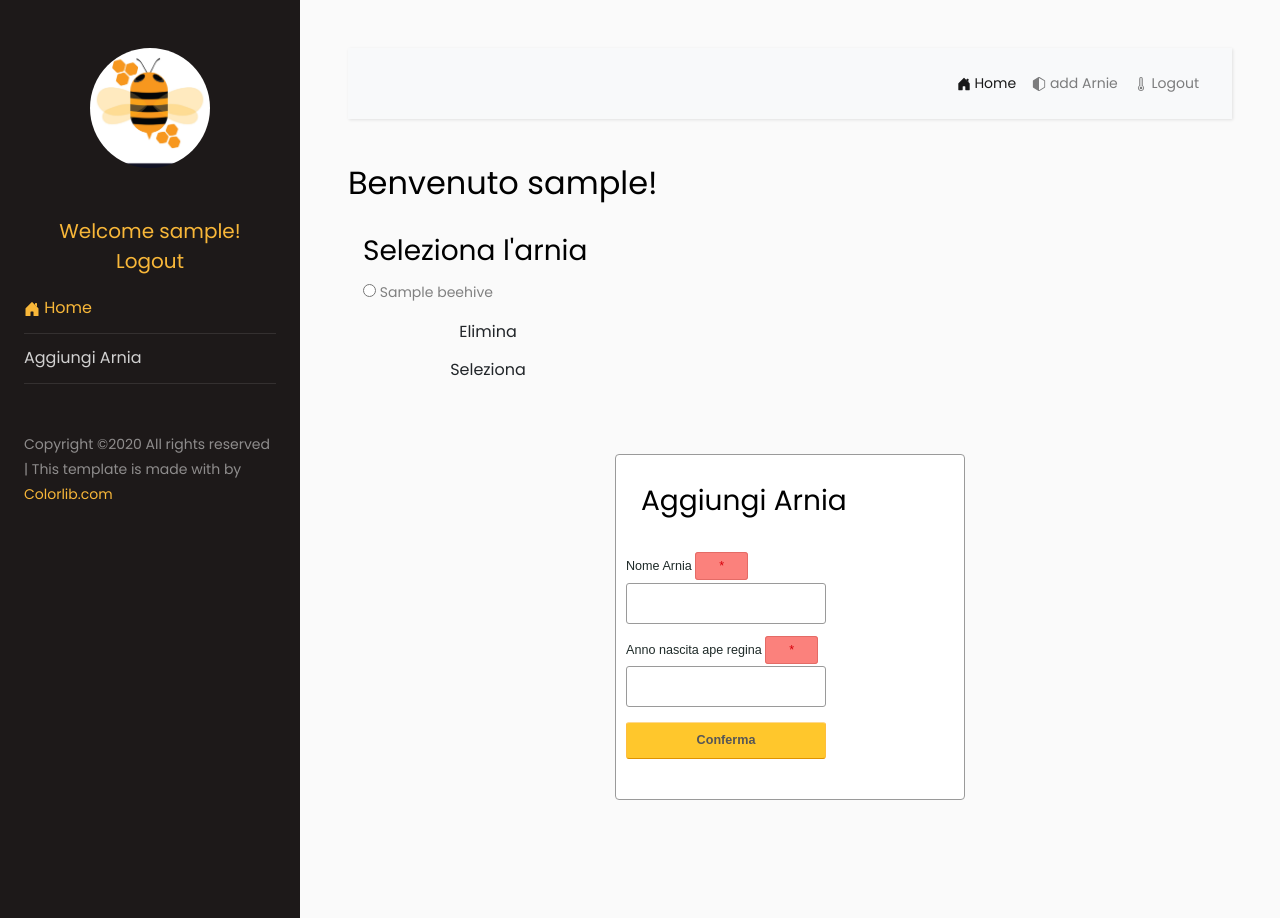
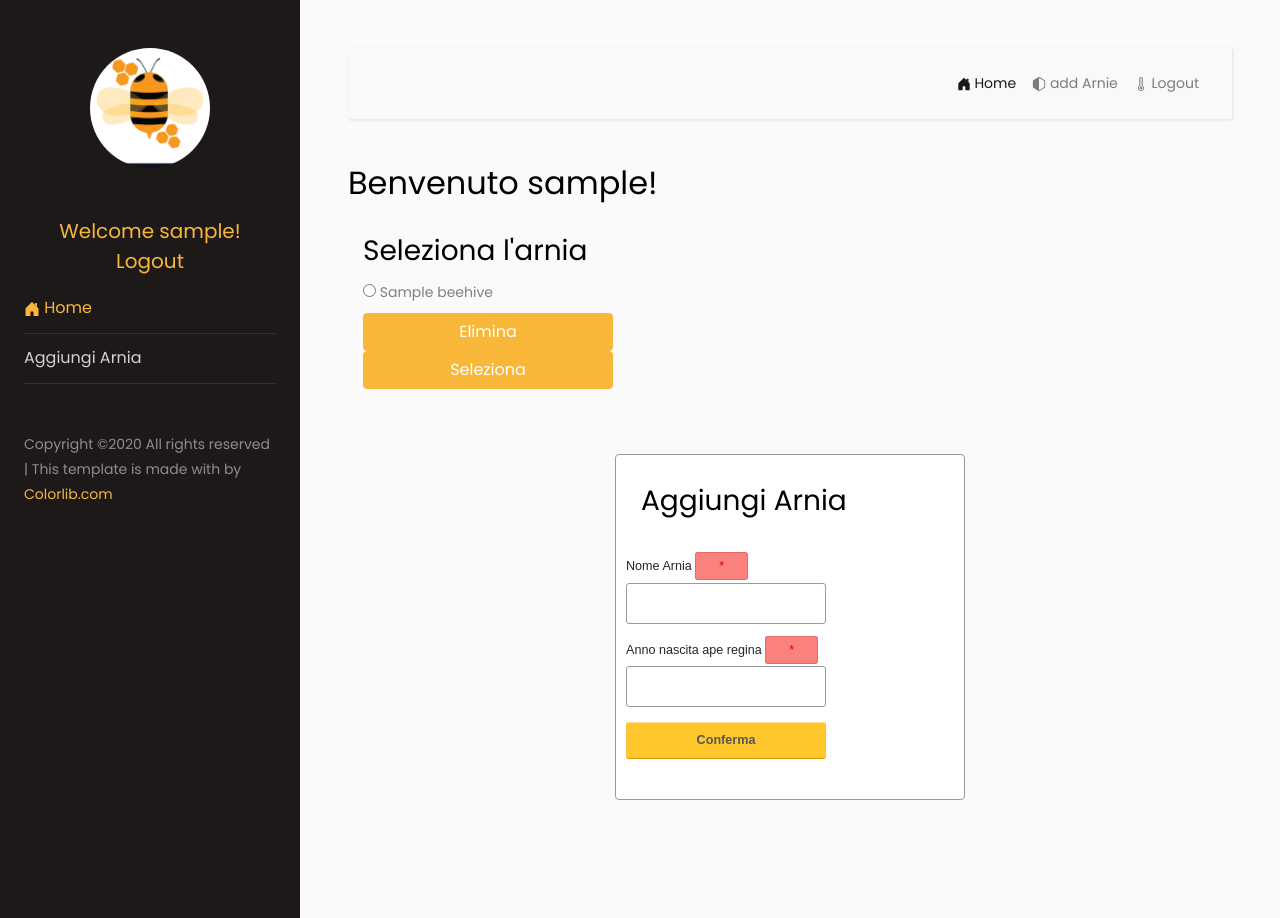
Before and after one commit to ThaisaDeTorre/Gestione-Apiario, a PHP site: page /select-beehive.php in a window 1280 px wide. Run offline with PHP 8.4, Linux system fonts and the light colour scheme; the visitor is signed in with stand-in values (Sample User, id 1); tables that the repository leaves empty hold one stand-in row (values such as "Sample post"); data that the repository does not hold is empty.

Commit message:
Add files via upload

```diff
--- a/src/home.php
+++ b/src/home.php
@@ -65,7 +65,7 @@ if (isset($_SESSION["username"])) {
       <!--   Calendario CSS   -->
     <link rel="stylesheet" type="text/css" href="evo-calendar/css/evo-calendar.css"/>
   </head>
-  <body>
+  <body onload="calendar()">
     <div class="wrapper d-flex align-items-stretch">
       <!--   Sidebar   -->
       <nav id="sidebar">
@@ -304,7 +304,7 @@ if (isset($_SESSION["username"])) {
               </textarea>
               <br><br>
               <div class="row">
-                <input class="btn" type="submit" name="diary-btn" id="diary-btn" value="Salva Modifiche">
+                <input class="btn btn-primary" type="submit" name="diary-btn" id="diary-btn" value="Salva Modifiche">
               </div>
           </form>
 		</div>
@@ -378,7 +378,7 @@ if (isset($_SESSION["username"])) {
                     </div>
                   </div>
                   <div class="row">
-                    <input class="btn" type="submit" name="add-treatment-btn" id="add-treatment-btn"  class="btn btn-primary" value="Conferma">
+                    <input class="btn btn-primary" type="submit" name="add-treatment-btn" id="add-treatment-btn"  class="btn btn-primary" value="Conferma">
                   </div>
                 </form>
               </div>
--- a/src/select-beehive.php
+++ b/src/select-beehive.php
@@ -212,9 +212,9 @@ if (isset($_SESSION["username"])) {
                         }
                     }
                     ?>
-                    <input id="delete-beehive" class="btn" type="submit" value="Elimina" name="delete-beehive"><br>
+                    <input id="delete-beehive" class="btn btn-primary" type="submit" value="Elimina" name="delete-beehive"><br>
 
-                    <input id="selected-beehive" class="btn" type="submit" value="Seleziona" name="selected-beehive">
+                    <input id="selected-beehive" class="btn btn-primary" type="submit" value="Seleziona" name="selected-beehive">
                     <?php
                 }
             ?>
@@ -269,7 +269,7 @@ if (isset($_SESSION["username"])) {
                         </div>
                     </div>
                     <div class="row">
-                        <input class="btn" type="submit" class="btn" name="add-beehive-btn" id="add-beehive-btn" value="Conferma">
+                        <input class="btn" type="submit" class="btn btn-primary" name="add-beehive-btn" id="add-beehive-btn" value="Conferma">
                     </div>
                 </form>
             </div>
```
